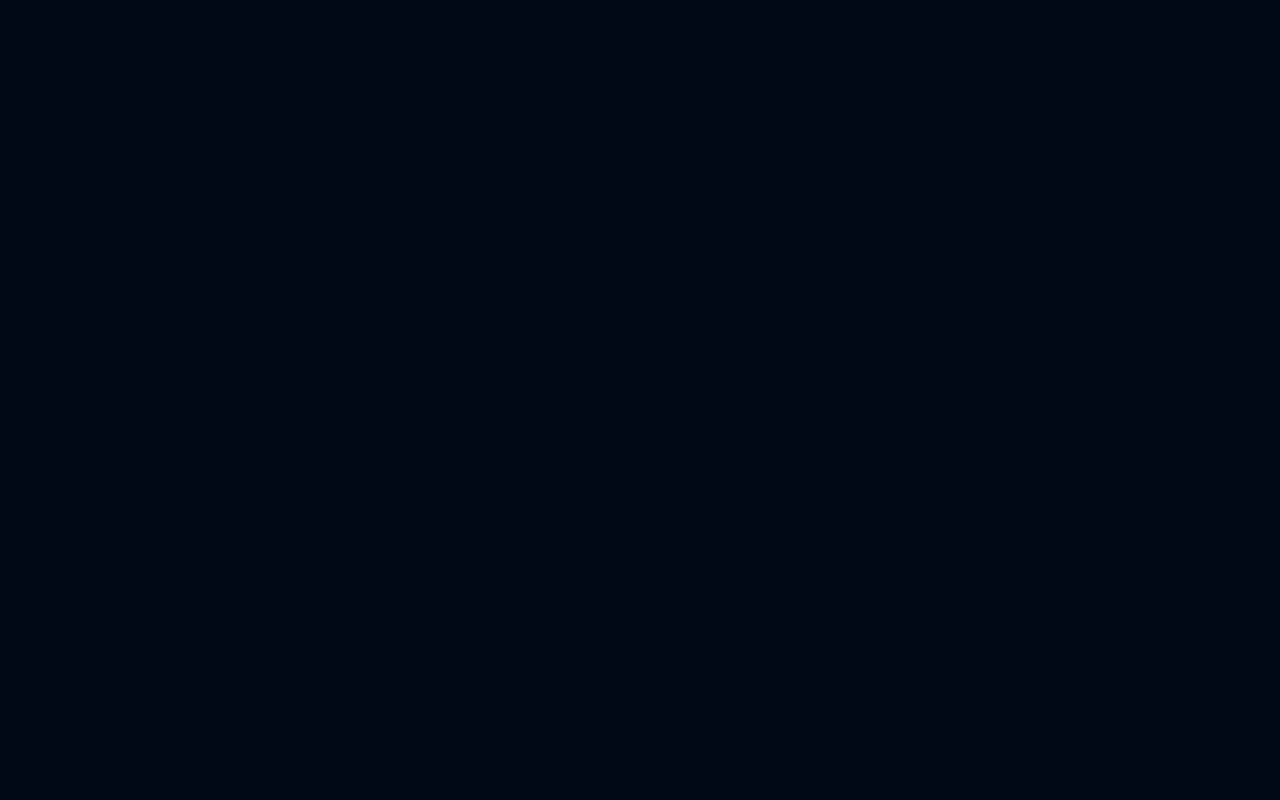
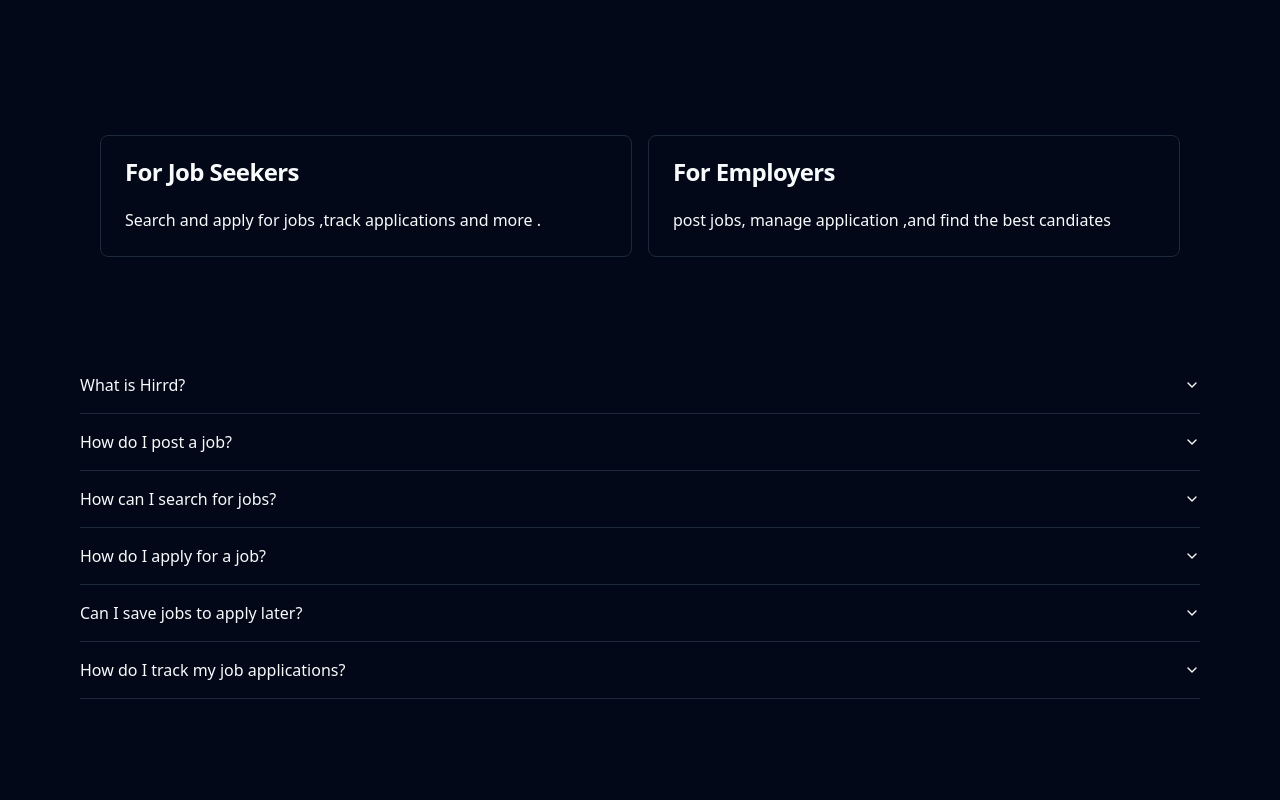
Before and after one commit to CodeFromRahul/WebJob, a React (Vite) app: page / in a window 1280 px wide. Shown: the part 1660-2460 px from the top of the page. Before the commit the page ends 904 px from the top, so only its background shows below. Built offline with nearby package versions, Linux system fonts and the light colour scheme; no server answers.

Commit message:
Done with landing page

```diff
--- a/package.json
+++ b/package.json
@@ -14,6 +14,7 @@
     "@clerk/themes": "^2.1.29",
     "@radix-ui/react-accordion": "^1.2.0",
     "@radix-ui/react-dialog": "^1.1.1",
+    "@radix-ui/react-icons": "^1.3.0",
     "@radix-ui/react-label": "^2.1.0",
     "@radix-ui/react-radio-group": "^1.2.0",
     "@radix-ui/react-select": "^2.1.1",
--- /dev/null
+++ b/src/data/faq.json
@@ -0,0 +1,26 @@
+[
+    {
+      "question": "What is Hirrd?",
+      "answer": "Hirrd is a Job Portal Application allows companies to post job listings and users to search and apply for jobs. It provides features for both job seekers and employers, with user-friendly interfaces and secure authentication."
+    },
+    {
+      "question": "How do I post a job?",
+      "answer": "As an employer, you can post a job by navigating to the 'Post Job' section after logging in. Fill in the job details and submit the form to create a new job listing."
+    },
+    {
+      "question": "How can I search for jobs?",
+      "answer": "Job seekers can search for jobs by keywords, location, category, and other filters using the search bar on the homepage or the dedicated job search page."
+    },
+    {
+      "question": "How do I apply for a job?",
+      "answer": "To apply for a job, click on the job listing and follow the application instructions provided. You may need to upload your resume and provide additional information."
+    },
+    {
+      "question": "Can I save jobs to apply later?",
+      "answer": "Yes, you can save job listings by clicking the 'Save Job' button on the job listing. Saved jobs can be accessed from your profile under the 'Saved Jobs' section."
+    },
+    {
+      "question": "How do I track my job applications?",
+      "answer": "Job seekers can track the status of their applications from the 'Applications' section in their profile. This section provides updates on the progress of each application."
+    }
+  ]
--- a/src/pages/landing.jsx
+++ b/src/pages/landing.jsx
@@ -3,12 +3,28 @@
 import { Button } from '@/components/ui/button'
 import { Carousel ,CarouselContent, CarouselItem} from '@/components/ui/carousel'
 import componies from  "../data/componies.json"
+import faq from  "../data/faq.json"
+import {
+  Card,
+  CardContent,
+
+
+  CardHeader,
+  CardTitle,
+} from "@/components/ui/card"
+import {
+  Accordion,
+  AccordionContent,
+  AccordionItem,
+  AccordionTrigger,
+} from "@/components/ui/accordion"
+
 import Autoplay from 'embla-carousel-autoplay'
 const LandingPage = () => {
   return (
 
 
-    <main className='flex flex-col gap-10 sm:gap-20 py-10 sm:py-20 lg:gap-30' ><div className='h-10'>
+    <main className='flex flex-col m-20 gap-10 sm:gap-20 py-10 sm:py-20 lg:gap-30' >
     <section className='text-center'>
       <h1 className='flex flex-col items-center justify-center gradient-title text-8xl font-extrabold sm:text-4xl lg:text-6xl '>
       Find Your Dream Job {" "} <span className='flex items-center gap-2 sm:gap-6'>And Get {""}<img className='h-14 sm:h-14 lg:h-32' src='/logo.png'/> </span></h1>
@@ -44,7 +60,45 @@
       </CarouselContent>
 
     </Carousel>
-      </div>
+
+<div className='min-w-96 flex  m-20 h-90 justify-center align-center '>
+      <img src='/banner.jpeg' className='w-full  '/>
+</div>
+<section className='grid grid-cols-1 md:grid-cols-2 m-5 gap-4'>
+  {/* {card} */}
+  <Card>
+  <CardHeader>
+    <CardTitle>For Job Seekers</CardTitle>
+  </CardHeader>
+  <CardContent>
+ Search and apply for jobs ,track applications and more .
+  </CardContent>
+
+</Card>
+  <Card>
+  <CardHeader>
+    <CardTitle>For Employers</CardTitle>
+  </CardHeader>
+  <CardContent>
+    <p>post jobs, manage application ,and find the best candiates</p>
+  </CardContent>
+
+</Card>
+
+</section>
+<Accordion type="single" collapsible>
+{faq.map((faq,index)=>{
+  return(
+  <AccordionItem  key={index} value={`item-${index+1}`}>
+    <AccordionTrigger>{faq.question}</AccordionTrigger>
+    <AccordionContent>
+      {faq.answer}
+    </AccordionContent>
+  </AccordionItem>)
+})}
+
+</Accordion>
+
 
     </main>
 
```
Also changed, not shown: 1 other file (tests, documents, lock files or other folders).
